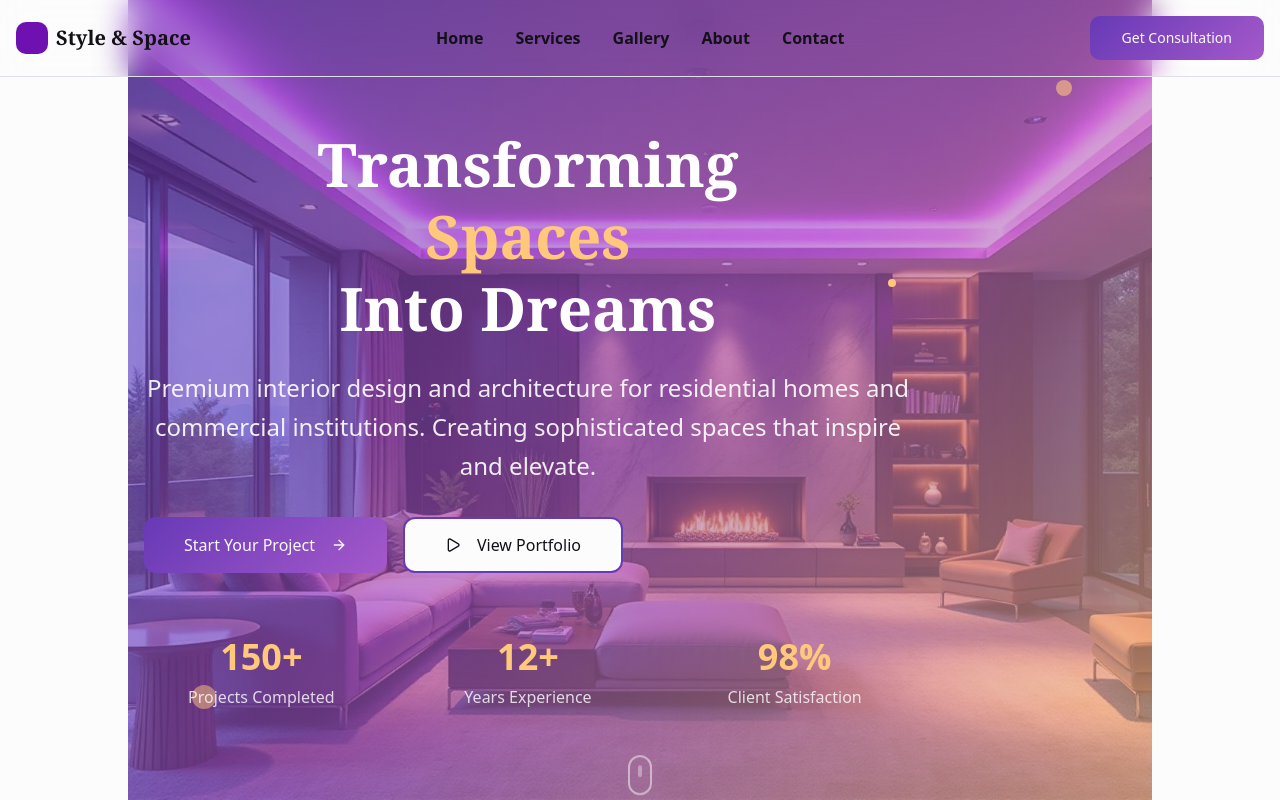
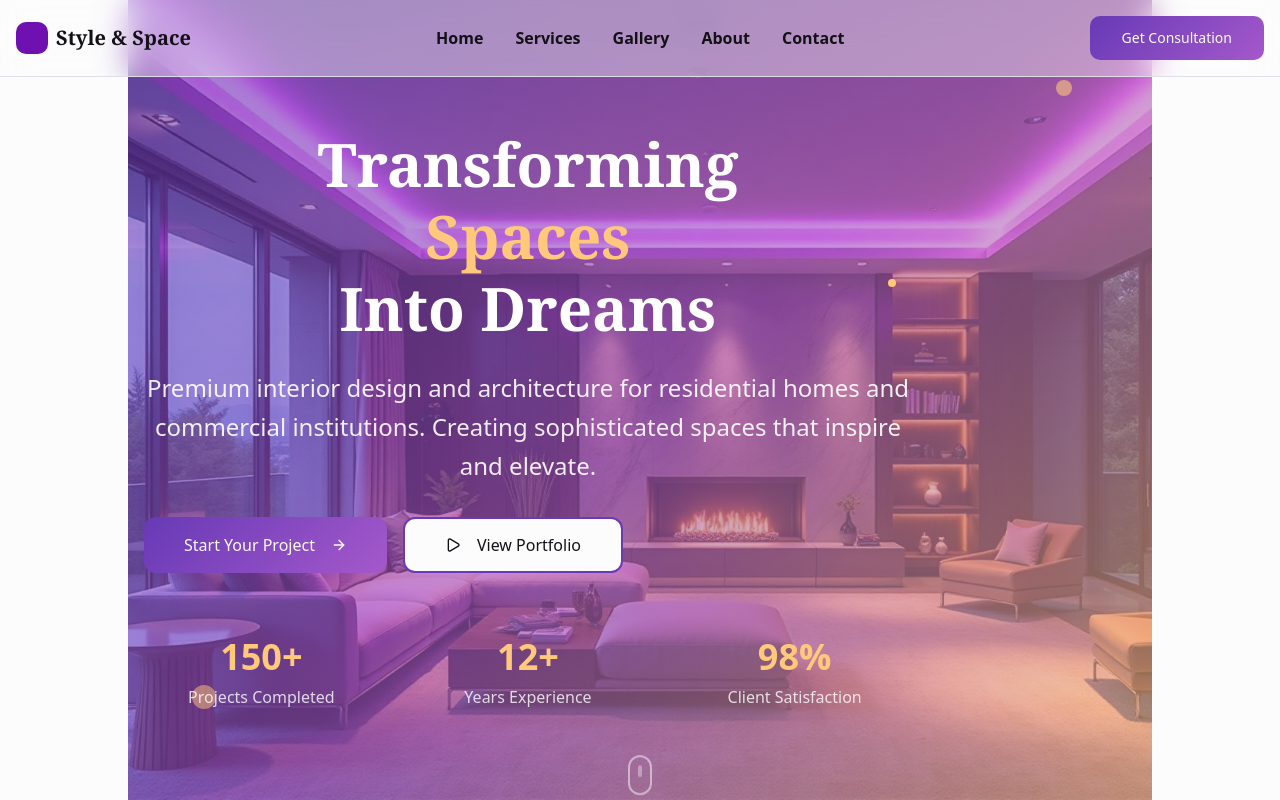
Before and after one commit to Abhishek10351/style-and-space, a Next.js app: page / in a window 1280 px wide. Shown: the top 800 px of the page. Built offline with nearby package versions, Linux system fonts and the light colour scheme.

Commit message:
fix: change navbar visibility

```diff
--- a/src/components/Header.tsx
+++ b/src/components/Header.tsx
@@ -16,7 +16,7 @@
     const [isMenuOpen, setIsMenuOpen] = useState(false);
 
     return (
-        <header className="fixed top-0 left-0 right-0 z-50 bg-background/0 backdrop-blur-lg border-b border-border">
+        <header className="fixed top-0 left-0 right-0 z-50 bg-background/40 backdrop-blur-lg border-b border-border">
             <div className="container mx-auto md:w-screen px-4 md:px-0 lg:px-4 py-4">
                 <div className="flex items-center justify-between">
                     {/* Logo */}
```
